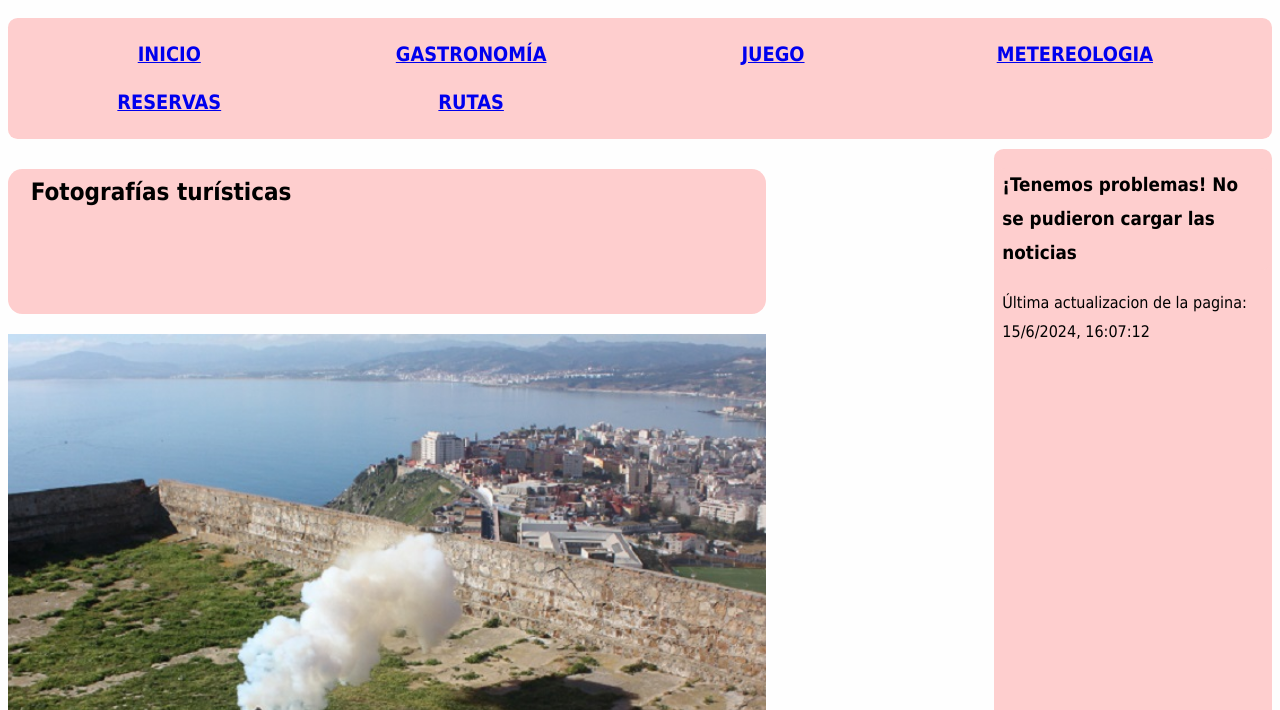
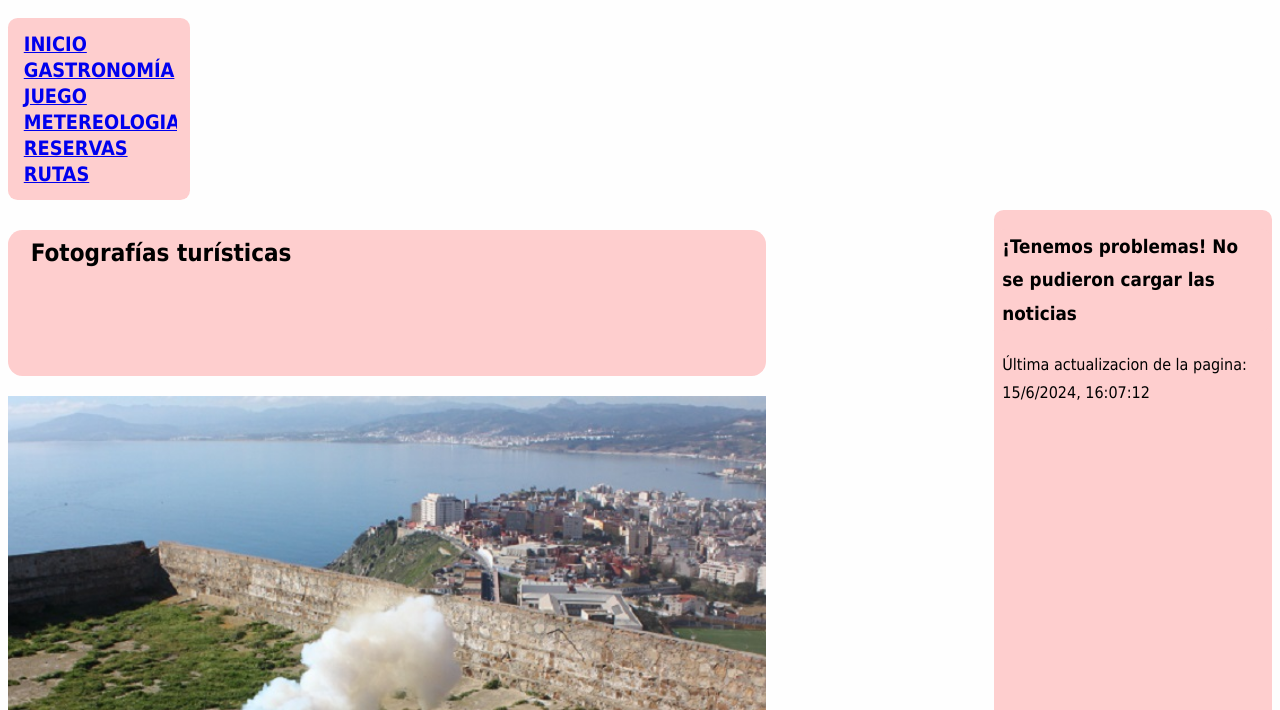
Before and after one commit to albertong98/sew2024, a plain HTML site: page index.html in a window 1280 px wide. Shown: the part 90-800 px from the top of the page. Drawn offline with nearby package versions, Linux system fonts and the light colour scheme; no server answers.

Commit message:
Update layout.css

```diff
--- a/estilo/layout.css
+++ b/estilo/layout.css
@@ -6,7 +6,7 @@ body{ /* a = 0 ; b = 0 ; c = 1*/
     grid-auto-rows: minmax(100px, auto);
 }
 @media (min-width: 900px) {
-    nav li{
+    nav{
         display: inline-block;
     }
 }
```
